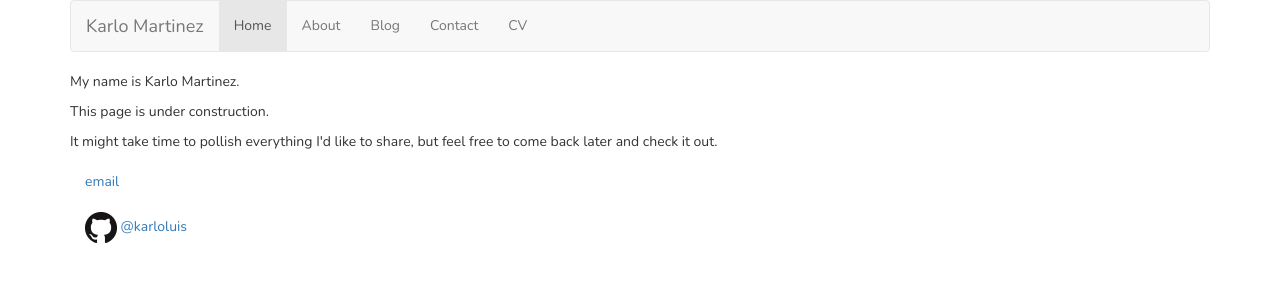
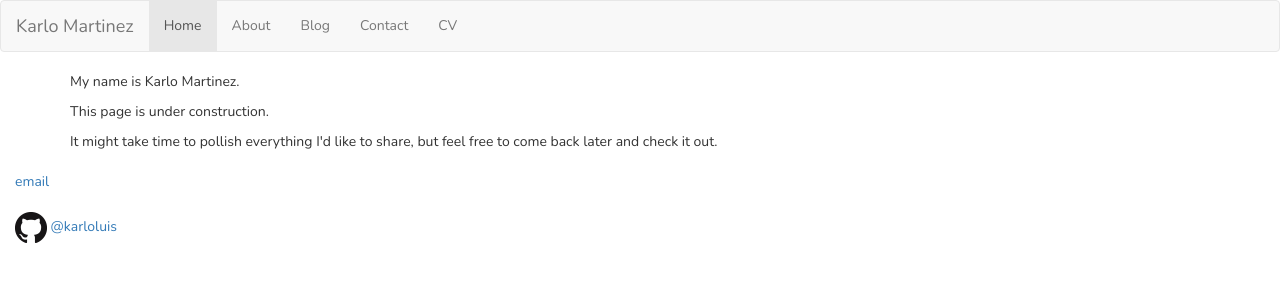
Before and after one commit to karloluis/karloluis.github.io, a Jekyll site: the page built from index.html, in a window 1280 px wide. Shown: the top 300 px of the page. Built offline with Jekyll 4.4.1, drawn with Linux system fonts in a browser that asks for light colours.

Commit message:
Minor style bug fix.

```diff
--- a/_layouts/default.html
+++ b/_layouts/default.html
@@ -1,10 +1,12 @@
 <!DOCTYPE html>
 <html>
   {% include head.html %}
-  <body class="container">
+  <body>
     {% include nav.html %}
 
-    {{content}}
+    <div class="container">
+      {{content}}
+    </div>
 
     {% include footer.html %}
     {% include scripts.html %}
```
